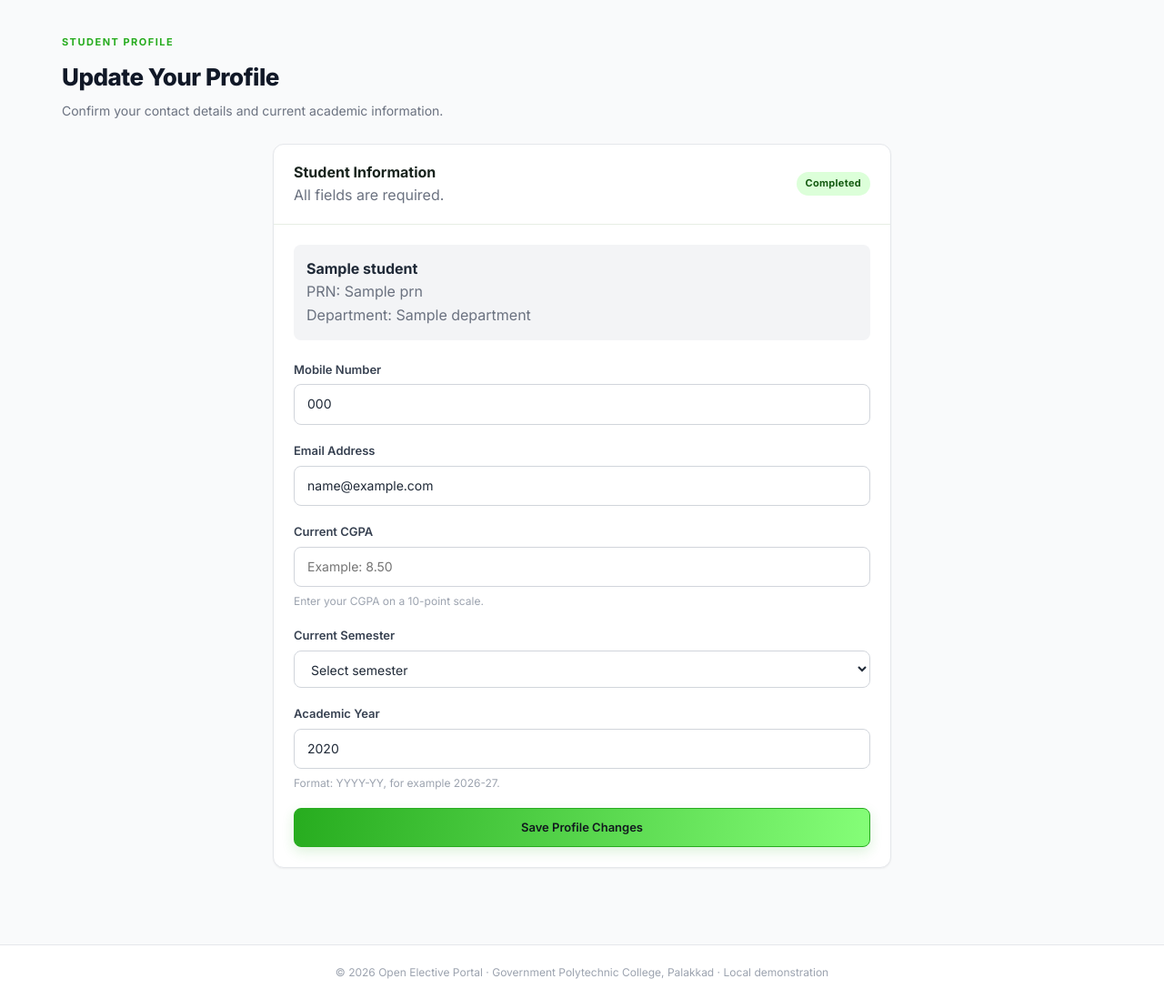
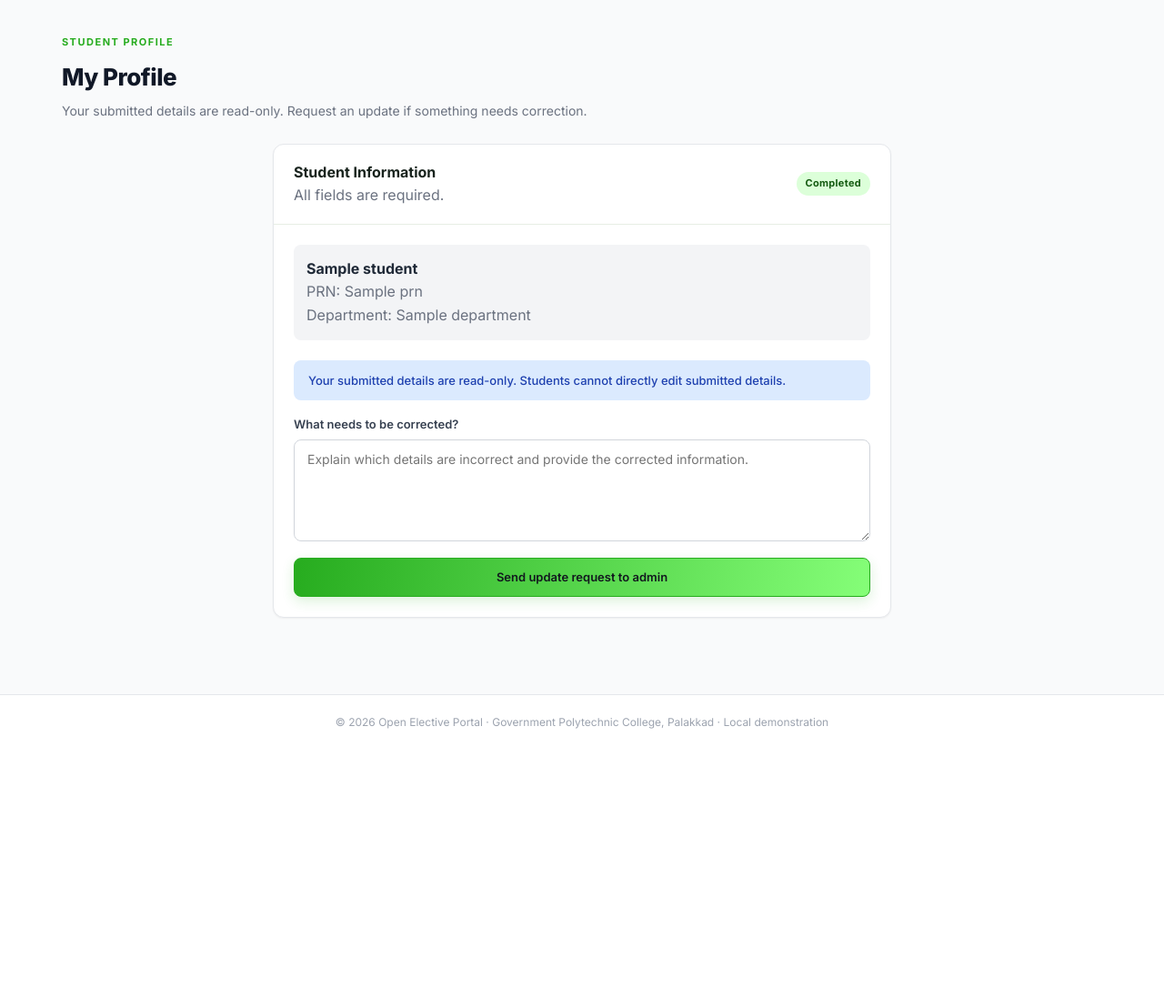
Before and after one commit to NITHIN9526/open-elective-allocator, a Node server app: template views/student-profile.ejs in a window 1280 px wide. Shown: the part 72-1170 px from the top of the page at 91% size. After the commit the page ends 873 px from the top, so only its background shows below. Run offline with Node 20, Linux system fonts and the light colour scheme; the template is opened without the code that fills it: most values are stand-ins (such as "Sample title", 1, 10 or a date in 2020).

Commit message:
Lock submitted student profiles and add update request form

```diff
--- a/views/student-profile.ejs
+++ b/views/student-profile.ejs
@@ -2,8 +2,8 @@
 
 <div class="page-heading">
   <span class="eyebrow">STUDENT PROFILE</span>
-  <h1><%= student.profileCompleted ? "Update Your Profile" : "Complete Your Profile" %></h1>
-  <p class="text-muted">Confirm your contact details and current academic information.</p>
+  <h1><%= student.profileCompleted ? "My Profile" : "Complete Your Profile" %></h1>
+  <p class="text-muted"><%= student.profileCompleted ? "Your submitted details are read-only. Request an update if something needs correction." : "Confirm your contact details and current academic information." %></p>
 </div>
 
 <div class="card" style="max-width:680px;margin:24px auto;">
@@ -28,6 +28,7 @@
       <div class="text-muted">Department: <%= student.department %></div>
     </div>
 
+    <% if (!student.profileCompleted) { %>
     <form method="post" action="/student/profile" class="form-stack">
       <input type="hidden" name="_csrf" value="<%= csrfToken %>">
 
@@ -81,6 +82,18 @@
         <%= student.profileCompleted ? "Save Profile Changes" : "Save Profile and Continue" %>
       </button>
     </form>
+    <% } else { %>
+      <div class="alert info">Your submitted details are read-only. Students cannot directly edit submitted details.</div>
+      <% if (pendingRequest) { %>
+        <div class="alert info">Your profile update request is pending administrator review.</div>
+      <% } else { %>
+        <form method="post" action="/student/profile/request" class="form-stack">
+          <input type="hidden" name="_csrf" value="<%= csrfToken %>">
+          <div class="form-group"><label class="form-label" for="details">What needs to be corrected?</label><textarea class="form-control" id="details" name="details" rows="4" minlength="10" maxlength="1000" required placeholder="Explain which details are incorrect and provide the corrected information."></textarea></div>
+          <button class="btn btn-primary">Send update request to admin</button>
+        </form>
+      <% } %>
+    <% } %>
   </div>
 </div>
 
```
